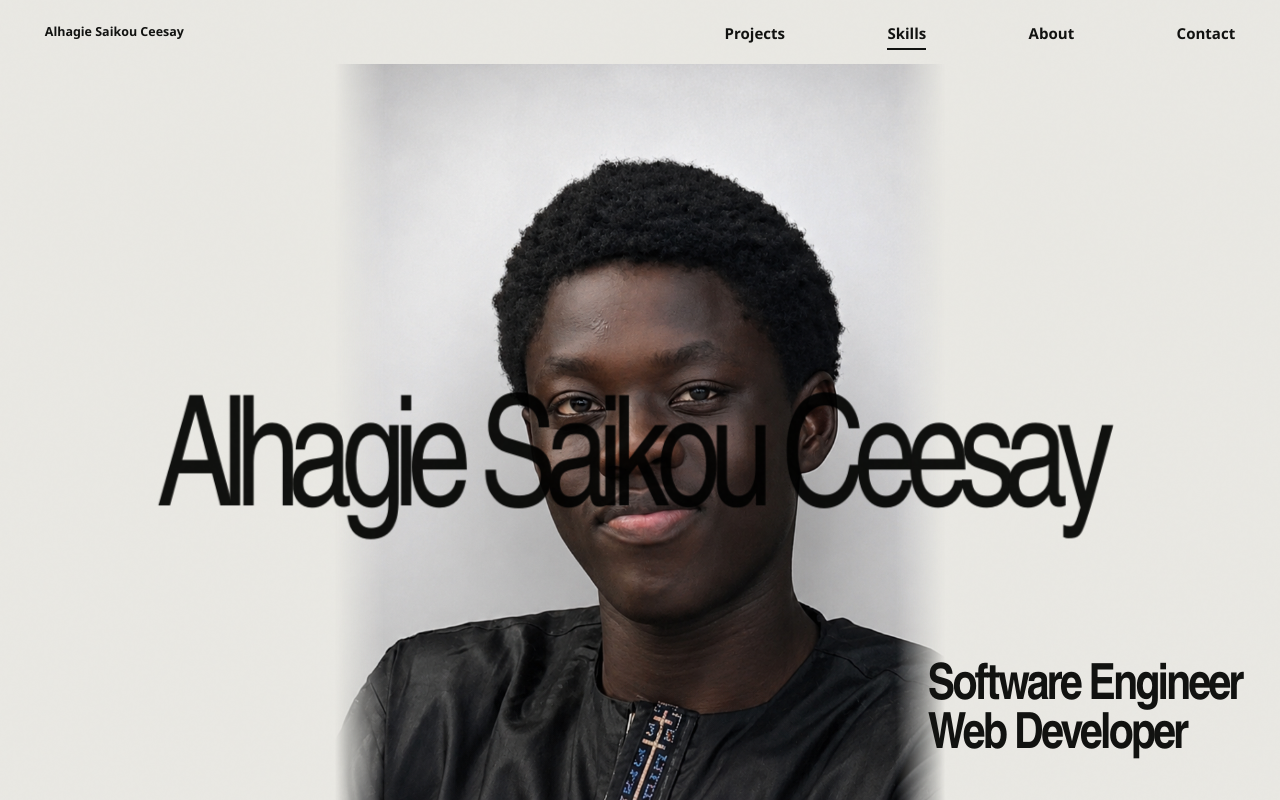
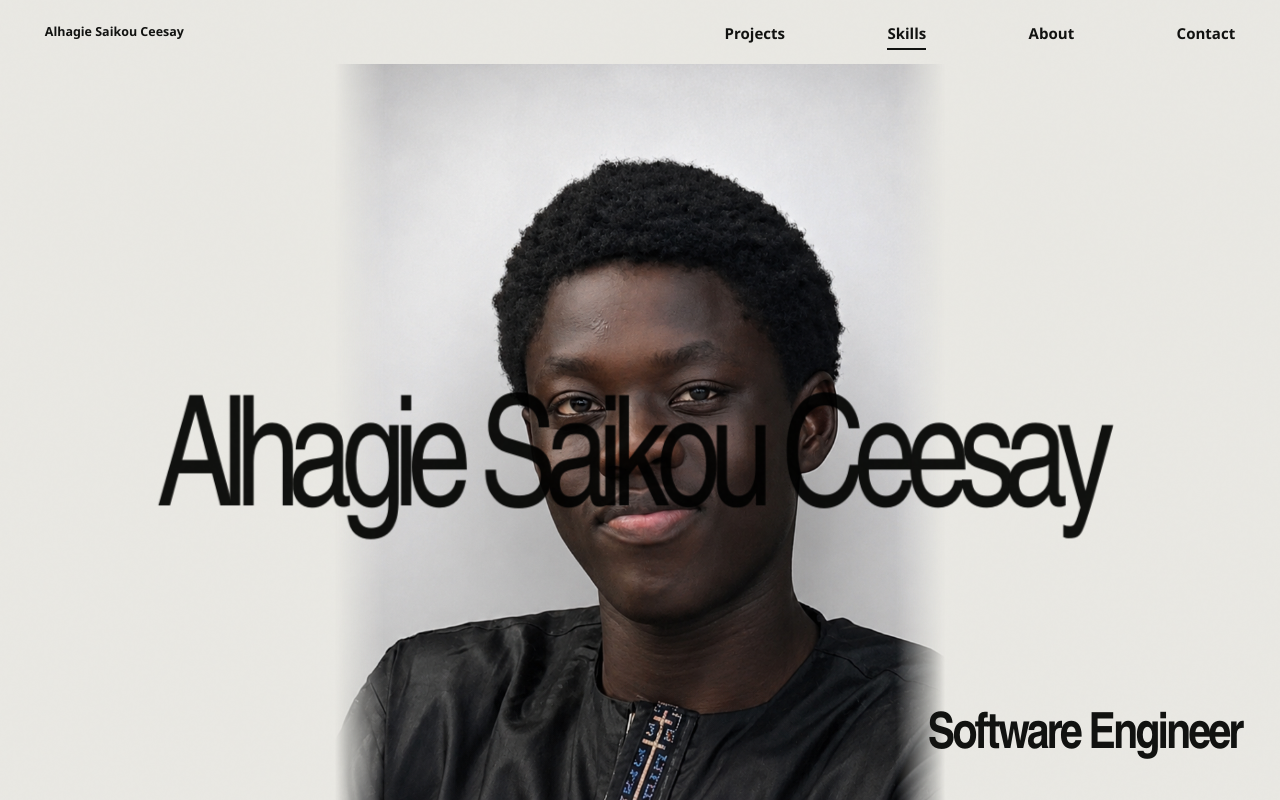
Before and after one commit to alaonit/portfolio-website, a React (Vite) app: page / in a window 1280 px wide. Shown: the top 800 px of the page. Built offline with nearby package versions, Linux system fonts and the light colour scheme.

Commit message:
feat: remove secondary role from hero section

```diff
--- a/src/components/EditorialPortfolio/Hero.jsx
+++ b/src/components/EditorialPortfolio/Hero.jsx
@@ -119,7 +119,6 @@ function Hero() {
 
         <p className="hero__roles">
           <span>{profile.rolePrimary}</span>
-          <span>{profile.roleSecondary}</span>
         </p>
 
         <a className="hero__scroll" href="#approach" aria-label="Continue to the approach section">
```
Also changed, not shown: public/favicon.svg (deleted).
